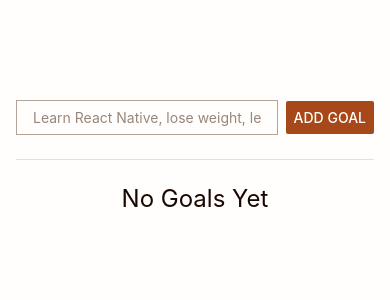
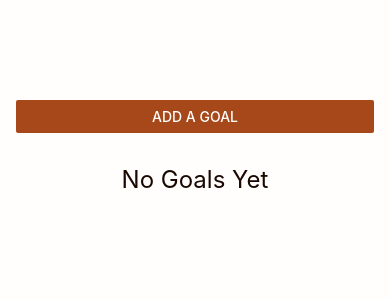
Before and after one commit to Anam0927/react-native-goals-app, a React Native app: screen / in a window 390 px wide. Shown: the top 300 px of the page. Built offline with nearby package versions, Linux system fonts and the light colour scheme.

Commit message:
feat / added modal for goal input

```diff
--- a/App.jsx
+++ b/App.jsx
@@ -1,5 +1,5 @@
 import { useState } from 'react';
-import { FlatList, StyleSheet, Text, View } from 'react-native';
+import { Button, FlatList, StyleSheet, Text, View } from 'react-native';
 import 'react-native-get-random-values';
 import { v4 as uuidv4 } from 'uuid';
 
@@ -8,6 +8,15 @@ import GoalInput from './components/GoalInput';
 
 export default function App() {
   const [goals, setGoals] = useState([]);
+  const [openInputModal, setOpenInputModal] = useState(false);
+
+  const openAddGoalModal = () => {
+    setOpenInputModal(true);
+  };
+
+  const closeAddGoalModal = () => {
+    setOpenInputModal(false);
+  };
 
   const addGoal = (goal) => {
     setGoals((prev) => [...prev, { text: goal, id: uuidv4() }]);
@@ -19,8 +28,15 @@ export default function App() {
 
   return (
     <View style={styles.rootContainer}>
+      <View style={styles.addGoalButtonContainer}>
+        <Button title='Add a Goal' color='#a64819' onPress={openAddGoalModal} />
+      </View>
       {/* input area */}
-      <GoalInput addGoal={addGoal} />
+      <GoalInput
+        addGoal={addGoal}
+        open={openInputModal}
+        closeModal={closeAddGoalModal}
+      />
       {/* list area */}
       {goals?.length > 0 ? (
         <FlatList
@@ -50,6 +66,9 @@ const styles = StyleSheet.create({
 
     backgroundColor: '#fffefc',
   },
+  addGoalButtonContainer: {
+    marginBottom: 32,
+  },
   noGoalsText: {
     color: '#1a0800',
     fontSize: 24,
--- a/components/GoalInput/goalInput.styles.js
+++ b/components/GoalInput/goalInput.styles.js
@@ -2,25 +2,37 @@ import { StyleSheet } from 'react-native';
 
 export default StyleSheet.create({
   inputContainer: {
-    flexDirection: 'row',
-    justifyContent: 'space-between',
+    paddingHorizontal: 32,
+
+    height: '50%',
+
+    flex: 1,
+
+    flexDirection: 'column',
     alignItems: 'center',
+    justifyContent: 'center',
 
-    paddingBottom: 24,
-    marginBottom: 24,
-
-    borderBottomWidth: 1,
-    borderBottomColor: '#e6e0d5',
     color: '#1a0800',
   },
   textInput: {
-    flex: 1,
+    marginBottom: 16,
 
     borderWidth: 1,
     borderColor: '#b3a398',
 
-    marginRight: 8,
     paddingHorizontal: 16,
     paddingVertical: 8,
   },
+  buttonsContainer: {
+    flexDirection: 'row',
+  },
+  buttonContainer: {
+    flex: 1,
+  },
+  firstButtonContainer: {
+    paddingRight: 8,
+  },
+  lastButtonContainer: {
+    paddingLeft: 8,
+  },
 });
--- a/components/GoalInput/index.jsx
+++ b/components/GoalInput/index.jsx
@@ -1,10 +1,10 @@
 import PropTypes from 'prop-types';
 import { memo, useRef, useState } from 'react';
-import { Button, TextInput, View } from 'react-native';
+import { Button, Modal, StyleSheet, TextInput, View } from 'react-native';
 
 import styles from './goalInput.styles';
 
-const GoalInput = ({ addGoal }) => {
+const GoalInput = ({ addGoal, open, closeModal }) => {
   const [input, setInput] = useState('');
 
   const inputRef = useRef();
@@ -18,9 +18,16 @@ const GoalInput = ({ addGoal }) => {
     addGoal(input);
     setInput('');
     inputRef.current.blur();
+    closeModal();
   };
 
   return (
+    <Modal
+      visible={open}
+      onDismiss={closeModal}
+      animationType='slide'
+      statusBarTranslucent
+    >
       <View style={styles.inputContainer}>
         <TextInput
           style={styles.textInput}
@@ -30,13 +37,37 @@ const GoalInput = ({ addGoal }) => {
           placeholderTextColor='#99867a'
           ref={inputRef}
         />
-      <Button title='Add Goal' color='#a64819' onPress={buttonPressHandler} />
+        <View style={styles.buttonsContainer}>
+          <View
+            style={StyleSheet.flatten([
+              styles.buttonContainer,
+              styles.firstButtonContainer,
+            ])}
+          >
+            <Button title='Cancel' color='#f7cb94' onPress={closeModal} />
           </View>
+          <View
+            style={StyleSheet.flatten([
+              styles.buttonContainer,
+              styles.lastButtonContainer,
+            ])}
+          >
+            <Button
+              title='Add Goal'
+              color='#a64819'
+              onPress={buttonPressHandler}
+            />
+          </View>
+        </View>
+      </View>
+    </Modal>
   );
 };
 
 GoalInput.propTypes = {
   addGoal: PropTypes.func.isRequired,
+  open: PropTypes.bool.isRequired,
+  closeModal: PropTypes.func.isRequired,
 };
 
 export default memo(GoalInput);
```
Lines whose indentation alone changed are shown as unchanged.
